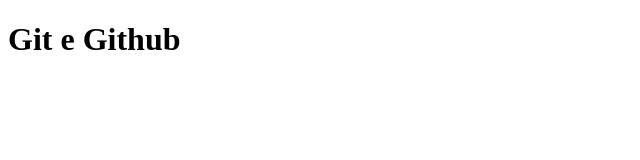
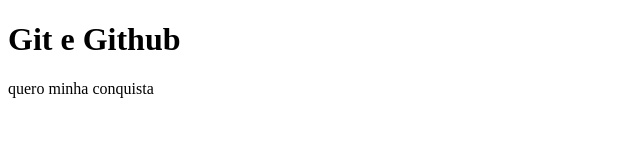
Before and after one commit to BernardoVieira1/salve, a plain HTML site: page index.html in a window 1280 px wide. Shown: the whole page, without its empty margins (0-640 px from the left). Drawn offline with Linux system fonts and the light colour scheme.

Commit message:
Update index.html

```diff
--- a/index.html
+++ b/index.html
@@ -7,6 +7,7 @@
 </head>
 <body>
     <h1>Git e Github</h1>
+    quero minha conquista
 
 </body>
 </html>
```
